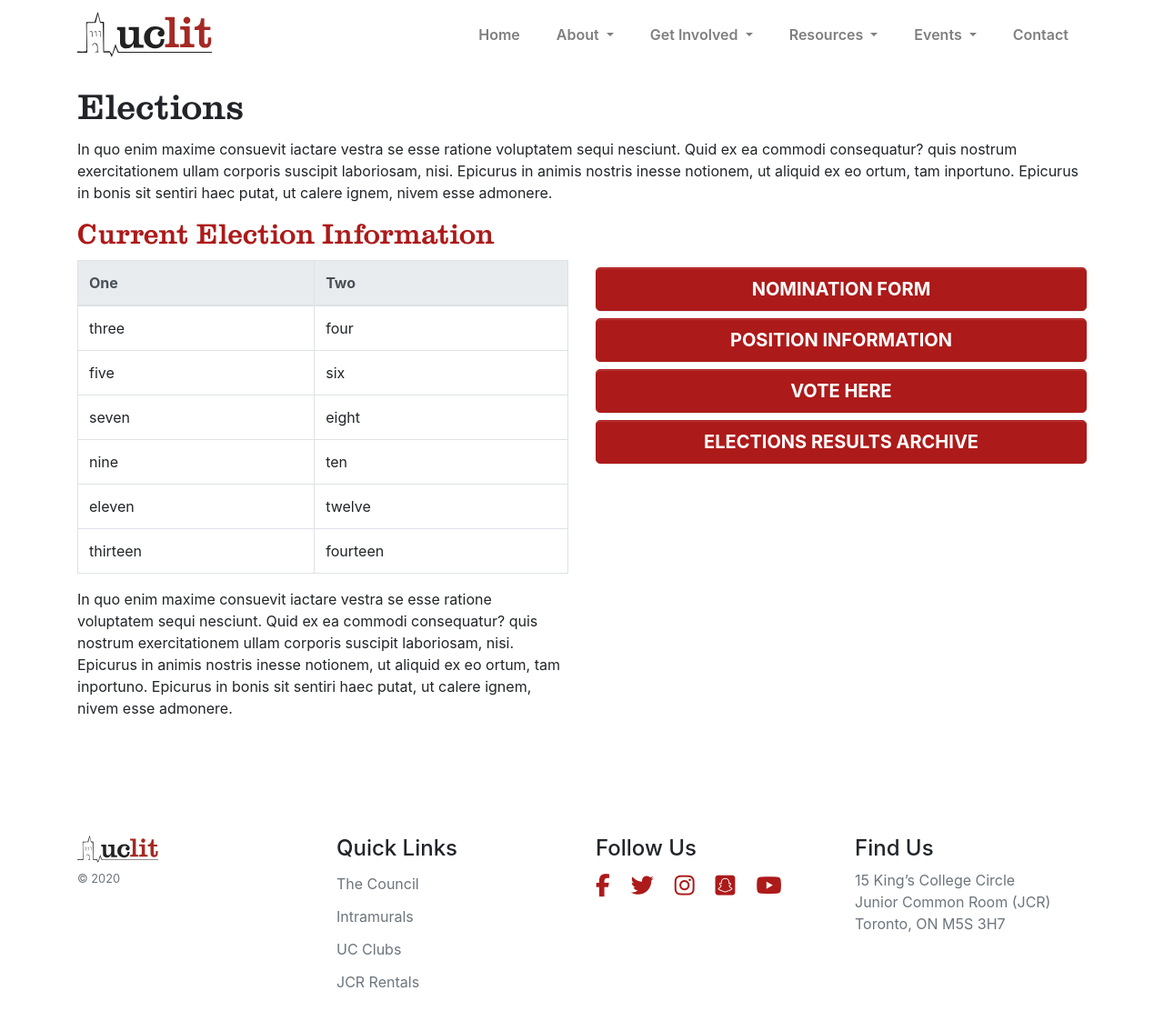
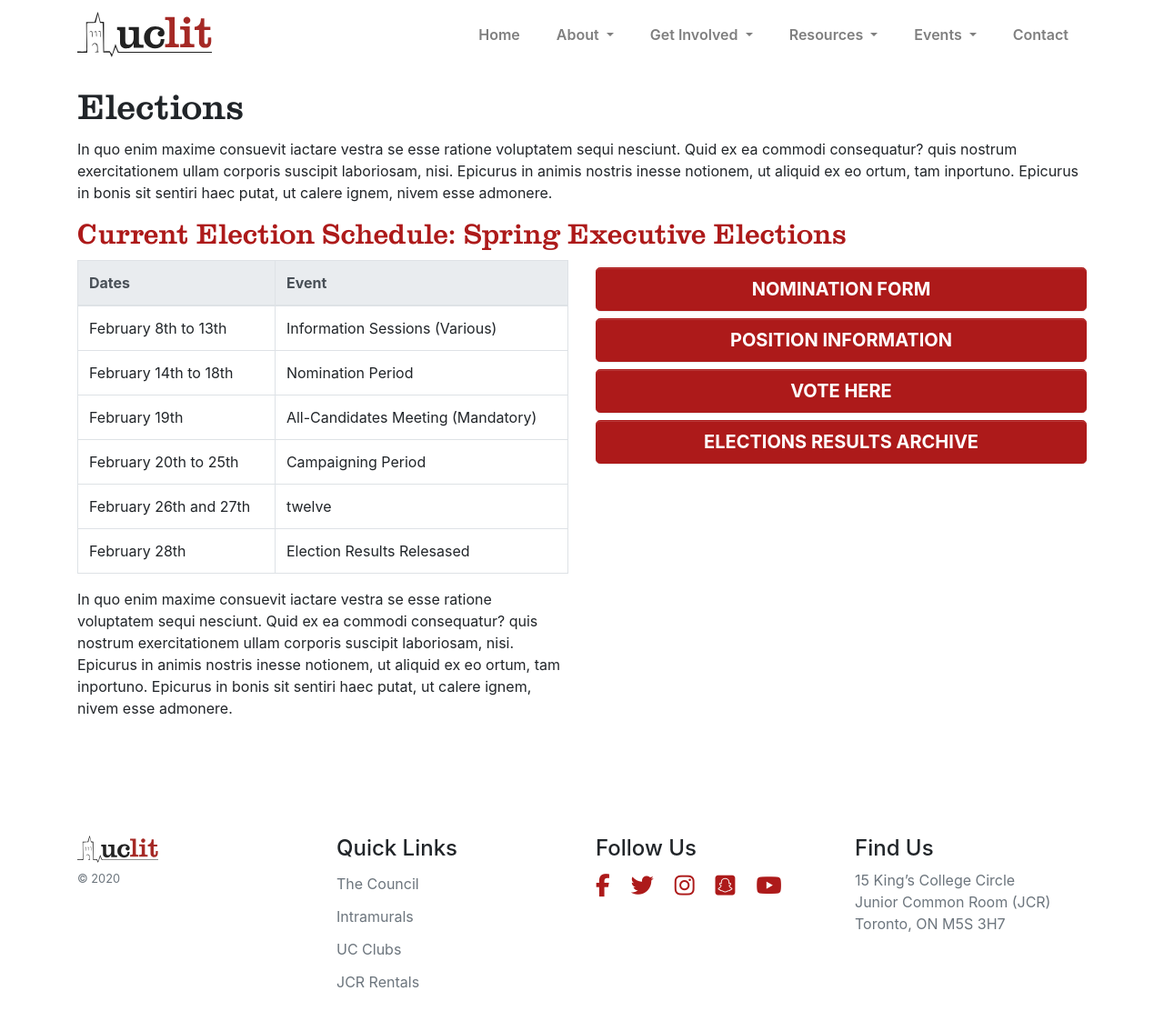
Before and after one commit to uclit-webmaster/uclit-site, a Jekyll site: the page built from get-involved/elections.html, in a window 1280 px wide and 1112 px high. Shown: the whole window at 91% size. Built offline with Jekyll 4.4.1, drawn with Linux system fonts in a browser that asks for light colours; nearby versions of some CDN libraries.

Commit message:
Update elections.html

```diff
--- a/get-involved/elections.html
+++ b/get-involved/elections.html
@@ -6,34 +6,34 @@ title: Elections
 <div data-aos="fade-up">
     <p>{{ site.data.elections.text }}</p>
 
-    <h2 class="font-secondary text-primary">Current Election Information</h2>
+    <h2 class="font-secondary text-primary">Current Election Schedule: Spring Executive Elections</h2>
     <div class="row">
         <div class="col-md-6">
             <div class="table-responsive">
                 <table class="table table-bordered">
                     <thead class="thead-light">
                         <tr>
-                            <th>One</th><th>Two</th>
+                            <th>Dates</th><th>Event</th>
                         </tr>
                     </thead>
                     <tbody>
                         <tr>
-                            <td>three</td><td>four</td>
+                            <td>February 8th to 13th</td><td>Information Sessions (Various)</td>
                         </tr>
                         <tr>
-                            <td>five</td><td>six</td>
+                            <td>February 14th to 18th</td><td>Nomination Period</td>
                         </tr>
                         <tr>
-                            <td>seven</td><td>eight</td>
+                            <td>February 19th</td><td>All-Candidates Meeting (Mandatory)</td>
                         </tr>
                         <tr>
-                            <td>nine</td><td>ten</td>
+                            <td>February 20th to 25th</td><td>Campaigning Period</td>
                         </tr>
                         <tr>
-                            <td>eleven</td><td>twelve</td>
+                            <td>February 26th and 27th</td><td>twelve</td>
                         </tr>
                         <tr>
-                            <td>thirteen</td><td>fourteen</td>
+                            <td>February 28th</td><td>Election Results Relesased</td>
                         </tr>
                     </tbody>
                 </table>
```
